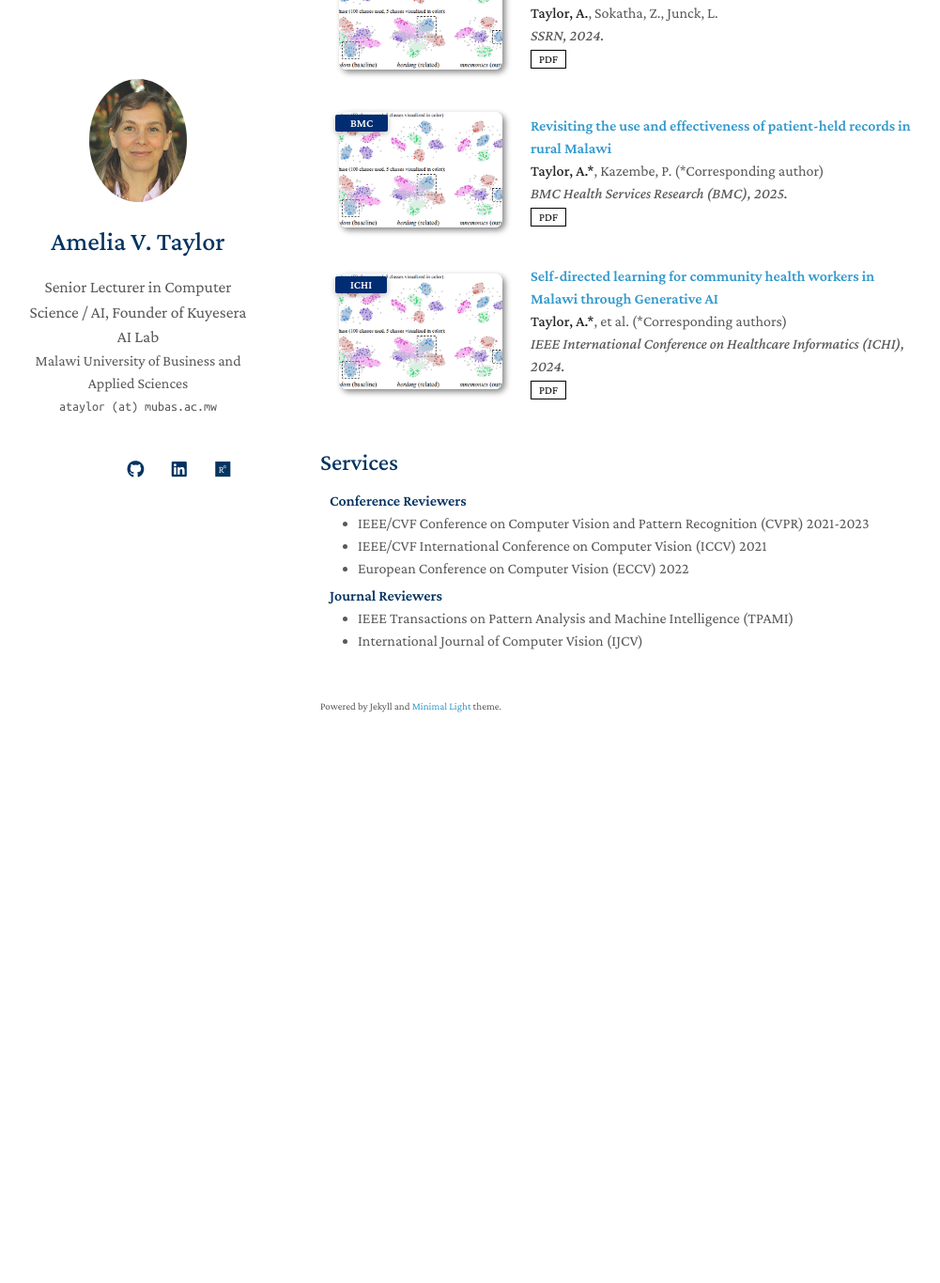
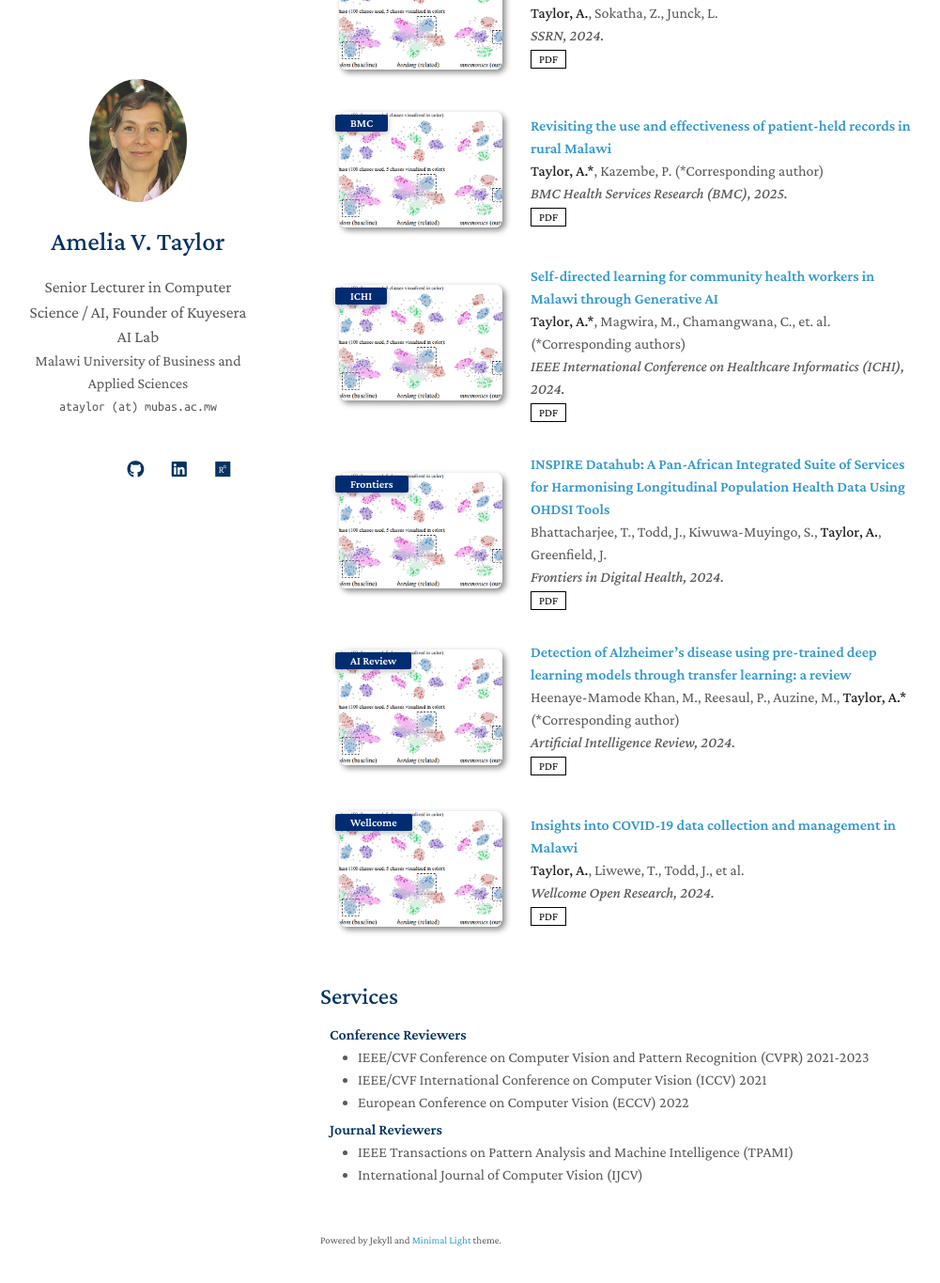
Before and after one commit to avtaylor/ameliataylor.github.io, a Jekyll site: the page built from index.md, in a window 1280 px wide and 1400 px high, scrolled down 2475 px. Shown: the top 1365 px of the window at 94% size, without its empty margins (129-1130 px from the left). Built offline with Jekyll 4.4.1, drawn with Linux system fonts in a browser that asks for light colours; a style sheet for code colours, icons or effects is not loaded; our own code applies the rules of GitHub Pages for plain Markdown files; before the commit the page ends 3307 px from its top, so only the background shows below that.

Commit message:
Update publications.yml

```diff
--- a/_data/publications.yml
+++ b/_data/publications.yml
@@ -30,8 +30,29 @@ main:
     image: ./assets/img/teaser_example.png
 
   - title: Self-directed learning for community health workers in Malawi through Generative AI
-    authors: <strong>Taylor, A.*</strong>, et al. (*Corresponding authors)
+    authors: <strong>Taylor, A.*</strong>, Magwira, M., Chamangwana, C., et. al. (*Corresponding authors)
     conference_short: ICHI
     conference: IEEE International Conference on Healthcare Informatics (ICHI), 2024.
     pdf: https://doi.org/10.1109/ICHI61247.2024.00092
     image: ./assets/img/teaser_example.png
+
+  - title: "INSPIRE Datahub: A Pan-African Integrated Suite of Services for Harmonising Longitudinal Population Health Data Using OHDSI Tools"
+    authors: Bhattacharjee, T., Todd, J., Kiwuwa-Muyingo, S., <strong>Taylor, A.</strong>, Greenfield, J.
+    conference_short: Frontiers
+    conference: Frontiers in Digital Health, 2024.
+    pdf: https://doi.org/10.3389/fdgth.2024.1329630
+    image: ./assets/img/teaser_example.png
+
+  - title: "Detection of Alzheimer’s disease using pre-trained deep learning models through transfer learning: a review"
+    authors: Heenaye-Mamode Khan, M., Reesaul, P., Auzine, M., <strong>Taylor, A.*</strong> (*Corresponding author)
+    conference_short: AI Review
+    conference: Artificial Intelligence Review, 2024.
+    pdf: https://doi.org/10.1007/s10462-024-10914-z
+    image: ./assets/img/teaser_example.png
+
+  - title: Insights into COVID-19 data collection and management in Malawi
+    authors: <strong>Taylor, A.</strong>, Liwewe, T., Todd, J., et al.
+    conference_short: Wellcome
+    conference: Wellcome Open Research, 2024.
+    pdf: https://doi.org/10.12688/wellcomeopenres.21131.1
+    image: ./assets/img/teaser_example.png
```
